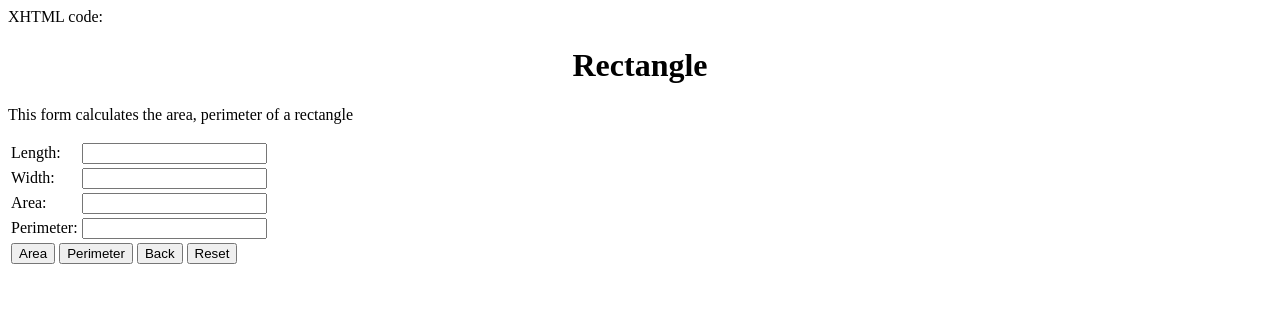
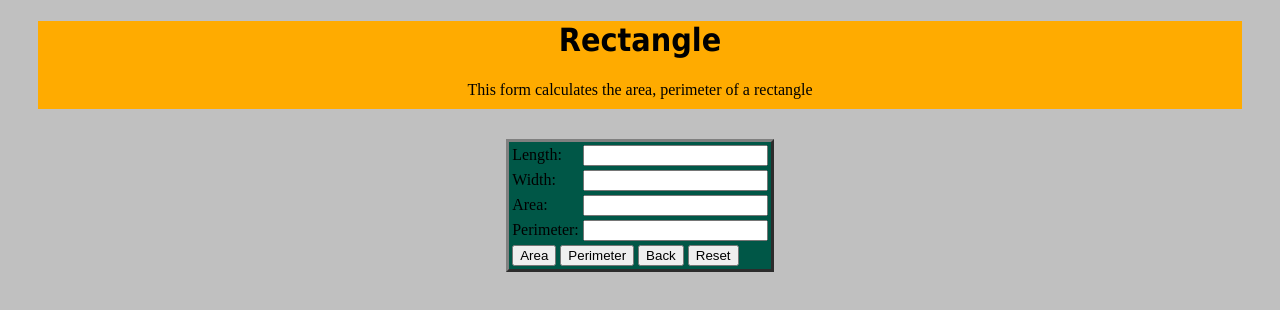
Before and after one commit to samimis97/CodePractice, a plain HTML site: page WebContent/Q2.html in a window 1280 px wide. Drawn offline with Linux system fonts and the light colour scheme.

Commit message:
Version update

```diff
--- /dev/null
+++ b/WebContent/Q2.CSS
@@ -0,0 +1,20 @@
+body{background-color:silver; }
+#header{
+background-color:#FFAB00;
+margin:20px 30px 30px 30px;
+}
+h1{
+font-family:Tahoma;
+font-weight:bold;
+}
+p{
+text-align: center;
+padding-bottom:10px;
+}
+table{
+	background-color: #005747;
+	border: 3px outset gray;
+	margin-left: auto;
+    margin-right: auto;
+
+}
--- a/WebContent/Q2.html
+++ b/WebContent/Q2.html
@@ -1,12 +1,15 @@
-XHTML code:
 <!DOCTYPE html
 PUBLIC "-//W3C//DTD XHTML 1.0 Strict//EN"
 "http://www.w3.org/TR/xhtml1/DTD/xhtml1-strict.dtd">
 <html xmlns="http://www.w3.org/1999/xhtml">
+
 <head>
     <title>Assignment 1</title>
+    <link rel="stylesheet" type="text/css" href="Q2.css">
 </head>
+
 <body>
+
     <div id="header">
         <h1 align="center">Rectangle</h1>
         <p>This form calculates the area, perimeter of a rectangle</p>
```
